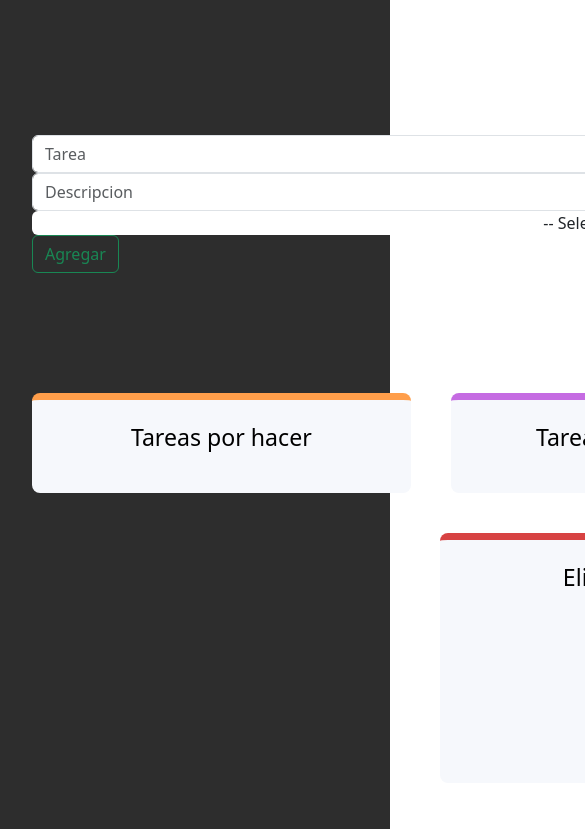
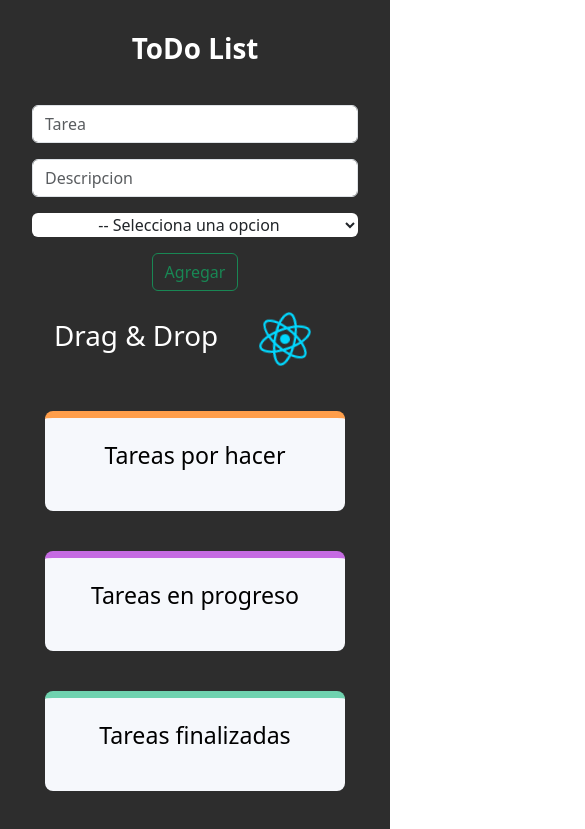
Before and after one commit to Lui5-99/React-Todolist, a React (Vite) app: page / in a window 390 px wide. Shown: the top 829 px of the page, 585 px wide, since content can reach past the window. Built offline with nearby package versions, Linux system fonts and the light colour scheme.

Commit message:
Responsive

```diff
--- a/src/Components/Form.jsx
+++ b/src/Components/Form.jsx
@@ -44,21 +44,21 @@ const Form = ({ addTask }) => {
       <Row>
         <Col md="12">
           <Row>
-            <Col md="3">
+            <Col md="3" className="">
               <Input
                 placeholder="Tarea"
                 value={titulo}
                 onChange={(e) => setTitulo(e.target.value)}
               />
             </Col>
-            <Col md="3">
+            <Col md="3" className="mt-3 md:mt-0">
               <Input
                 placeholder="Descripcion"
                 value={descripcion}
                 onChange={(e) => setDescripcion(e.target.value)}
               />
             </Col>
-            <Col md="3">
+            <Col md="3" className="mt-3 md:mt-0">
               <select
                 className="bg-white w-full h-full rounded text-center"
                 onChange={(e) => setStatus(Number(e.target.value))}
@@ -70,8 +70,8 @@ const Form = ({ addTask }) => {
                 <option value={3}>Tarea finalizada</option>
               </select>
             </Col>
-            <Col md="3">
-              <div className="w-full flex justify-start">
+            <Col md="3" className="mt-3 md:mt-0">
+              <div className="w-full flex justify-center md:justify-start">
                 <Button color="outline-success" onClick={handleSubmit}>
                   Agregar
                 </Button>
--- a/src/Styles/Drag_and_Drop.css
+++ b/src/Styles/Drag_and_Drop.css
@@ -13,6 +13,12 @@
   border-top: 7px solid;
   box-shadow: 0 8px 16px rgba(#333, 0.1);
   color: black;
+}
+
+@media (max-width: 768px) {
+  .column {
+    width: 300px;
+  }
 }
 
 .column--1 {
@@ -53,6 +59,13 @@
   grid-gap: 40px;
 }
 
+@media (max-width: 1200px) {
+  .drag-and-drop {
+    flex-direction: column;
+    align-items: center;
+  }
+}
+
 .dd-zone {
   display: flex;
   flex-direction: column;
```
Also changed, not shown: 1 other file (tests, documents, lock files or other folders).
